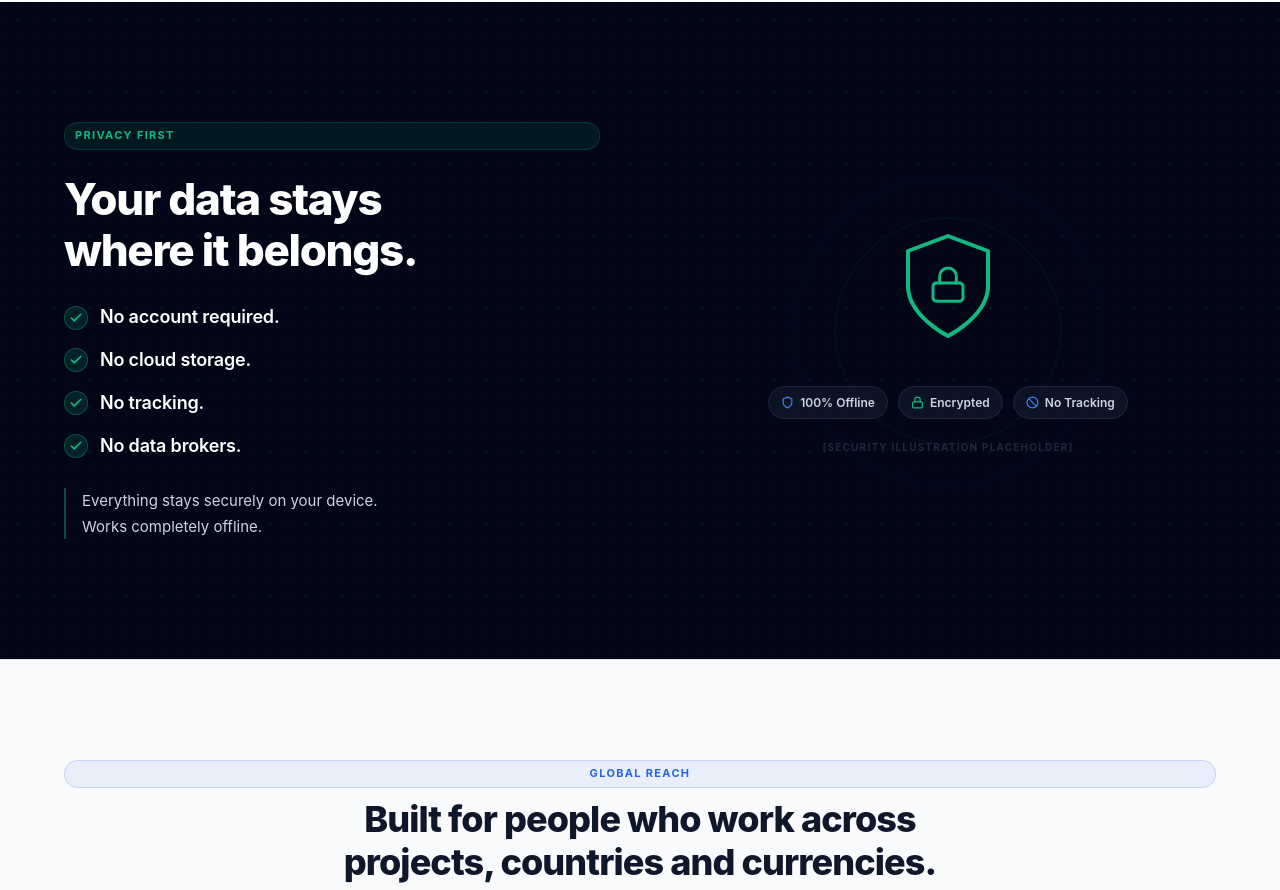
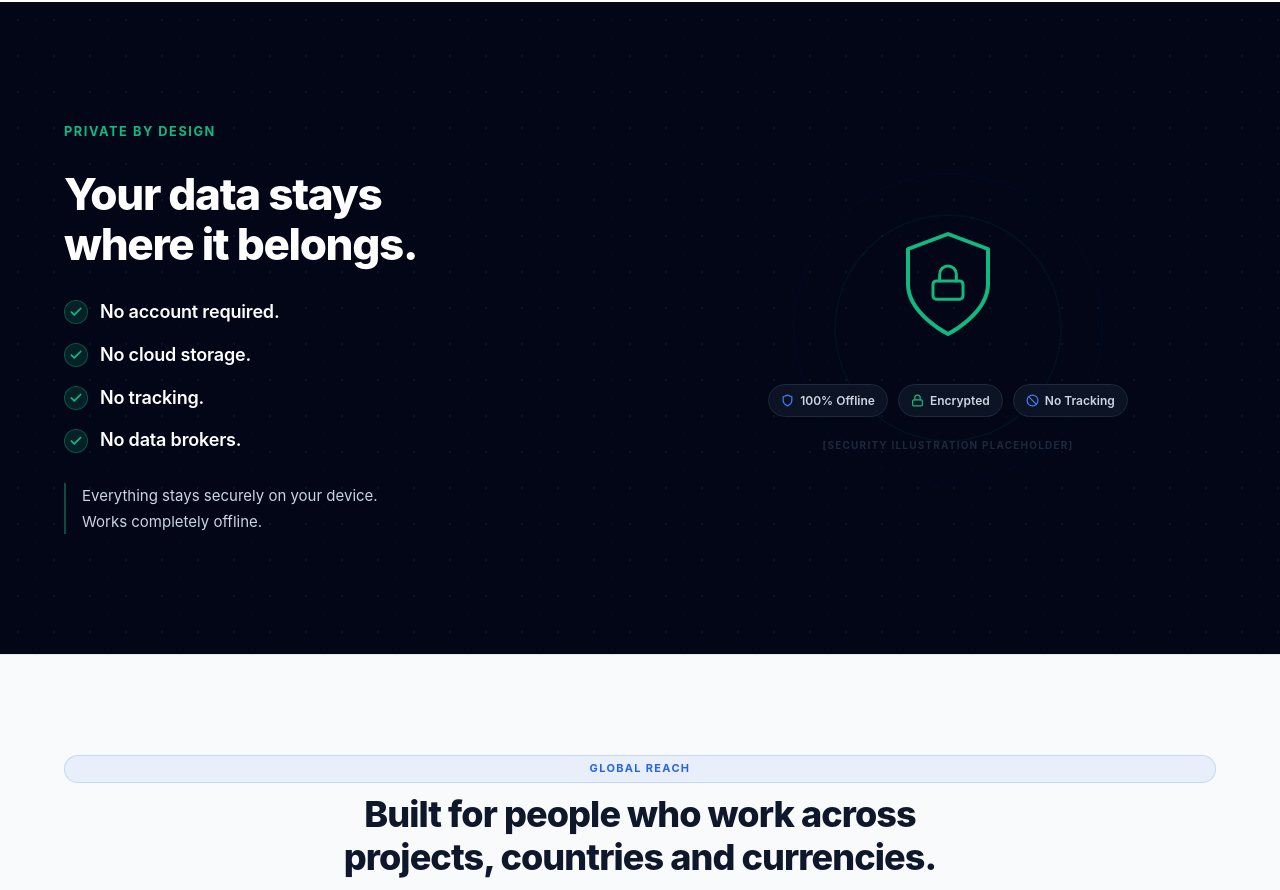
Before and after one commit to nowayjosay/cledger-website, a website: page index.html in a window 1280 px wide. Shown: the part 1580-2470 px from the top of the page. Drawn offline with Linux system fonts and the light colour scheme.

Commit message:
Updated index.html

```diff
--- a/index.html
+++ b/index.html
@@ -152,7 +152,7 @@
         <div class="privacy-grid">
 
           <div class="privacy-text" data-animate>
-            <span class="section-tag section-tag-green">Privacy First</span>
+            <p class="privacy-eyebrow">Private By Design</p>
             <h2 class="privacy-headline">
               Your data stays<br>where it belongs.
             </h2>
--- a/styles.css
+++ b/styles.css
@@ -798,6 +798,15 @@ img {
   z-index: 1;
 }
 
+.privacy-eyebrow {
+  font-size: 0.8rem;
+  font-weight: 700;
+  letter-spacing: 0.12em;
+  text-transform: uppercase;
+  color: var(--green);
+  margin-bottom: 12px;
+}
+
 .privacy-text {
   display: flex;
   flex-direction: column;
```
